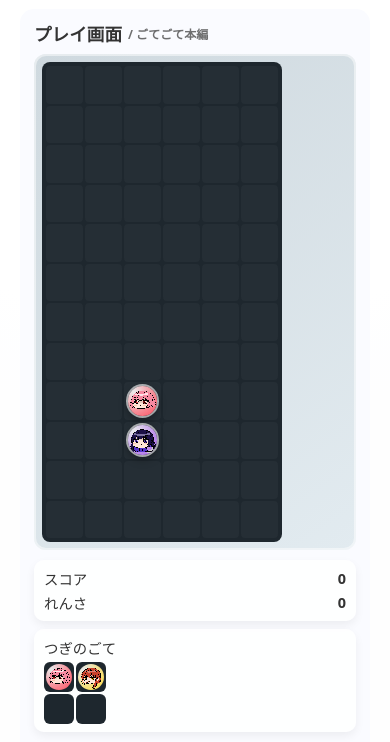
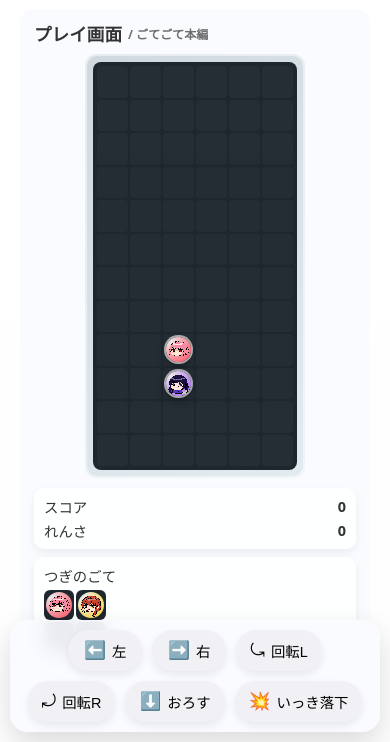
Before and after one commit to SoshuKo/Gote, a plain HTML site: page index.html in a window 390 px wide. Shown: the part 102-844 px from the top of the page. Drawn offline with Linux system fonts and the light colour scheme.

Commit message:
Update index.html

```diff
--- a/index.html
+++ b/index.html
@@ -2,6 +2,7 @@
 <html lang="ja">
 <head>
   <meta charset="UTF-8" />
+  <meta name="viewport" content="width=device-width, initial-scale=1, viewport-fit=cover" />
   <title>ごてごて - ぷよぷよ風パズル</title>
   <style>
     * {
@@ -125,18 +126,26 @@
       box-shadow: inset 0 0 0 2px rgba(255,255,255,0.5);
     }
 
+        :root {
+      --cell: 40px;
+      --board-pad: 4px;
+      --cell-gap: 2px;
+      --touchbar-h: 86px;
+    }
+
     #board {
-      width: 240px; /* 6 * 40 */
-      height: 480px; /* 12 * 40 */
+      width: calc(var(--cell) * 6);
+      height: calc(var(--cell) * 12);
       background: #1e272e;
       border-radius: 8px;
-      padding: 4px;
+      padding: var(--board-pad);
       display: grid;
       grid-template-columns: repeat(6, 1fr);
       grid-template-rows: repeat(12, 1fr);
-      gap: 2px;
+      gap: var(--cell-gap);
       position: relative;
       overflow: hidden;
+      touch-action: none;
     }
 
     .cell {
@@ -267,15 +276,18 @@
       border: none;
       border-radius: 999px;
       padding: 10px 14px;
-      font-size: 0.85rem;
+      font-size: 0.9rem;
       background: #f0f0f5;
       box-shadow: 0 4px 8px rgba(0,0,0,0.08);
-      min-width: 64px;
+      min-width: 74px;
       display: inline-flex;
       align-items: center;
       justify-content: center;
-      gap: 4px;
+      gap: 6px;
       cursor: pointer;
+      touch-action: manipulation;
+      user-select: none;
+      -webkit-tap-highlight-color: transparent;
     }
 
     .touch-btn span.icon {
@@ -411,25 +423,65 @@
       margin-top: 2px;
     }
 
-        @media (max-width: 820px) {
-      #app {
+            /* モバイル版（JSで body.mobile を付与） */
+    body.mobile {
+      overflow: hidden;
+      --cell: 34px;
+    }
+
+    body.mobile #app {
       max-width: 100%;
       height: 100vh;
       border-radius: 0;
+      padding-bottom: calc(var(--touchbar-h) + env(safe-area-inset-bottom));
     }
-      main {
+
+    body.mobile main {
       grid-template-columns: 1fr;
       grid-template-rows: auto auto;
+      gap: 12px;
     }
-      #game-wrapper {
+
+    body.mobile #game-wrapper {
       flex-direction: column;
+      align-items: center;
     }
-      #touch-controls {
+
+    body.mobile #info-panel {
+      width: 100%;
+      max-width: 360px;
+    }
+
+    body.mobile #touch-controls {
       display: flex;
-        margin-top: 10px;
+      position: fixed;
+      left: 10px;
+      right: 10px;
+      bottom: 10px;
+      padding: 10px 10px calc(10px + env(safe-area-inset-bottom));
+      border-radius: 18px;
+      background: rgba(250, 251, 255, 0.92);
+      backdrop-filter: blur(10px);
+      box-shadow: 0 12px 30px rgba(0,0,0,0.14);
+      z-index: 30;
+      justify-content: center;
+      gap: 10px;
       flex-wrap: wrap;
-        justify-content: center;
-        gap: 8px;
+    }
+
+    body.mobile #controls-list {
+      display: none;
+    }
+
+    /* 画面が小さいスマホ向けにさらに縮める */
+    @media (max-width: 380px) {
+      body.mobile {
+        --cell: 30px;
+      }
+      .touch-btn {
+        min-width: 68px;
+        padding: 10px 12px;
+        font-size: 0.85rem;
       }
     }
       main {
@@ -1074,7 +1126,13 @@
 
     // キー操作（キーボード）
     window.addEventListener('keydown', e => {
+      // ゲーム中の矢印キーやスペースで画面がスクロールしないようにする
+      const preventKeys = ['ArrowLeft', 'ArrowRight', 'ArrowDown', 'ArrowUp', ' '];
+      if (preventKeys.includes(e.key)) {
+        e.preventDefault();
+      }
       if (selectScreen.classList.contains('active')) return; // セレクト画面中は操作しない
+
       switch (e.key) {
         case 'ArrowLeft':
         case 'a':
@@ -1101,13 +1159,12 @@
           rotatePair('right');
           break;
         case ' ': // Space
-          e.preventDefault();
           hardDrop();
           break;
       }
-    });
+    }, { passive: false });
 
-    // タッチ操作（スマホ向け）
+    // タッチ操作（モバイル版）
     const btnLeft = document.getElementById('btn-left');
     const btnRight = document.getElementById('btn-right');
     const btnRotL = document.getElementById('btn-rot-left');
@@ -1133,6 +1190,15 @@
     bindTapButton(btnDown, () => movePair(0, 1));
     bindTapButton(btnDrop, () => hardDrop());
 
+    // 「モバイル版サイト」判定（画面幅 or タッチ端末）
+    function updateMobileMode() {
+      const isMobile = window.matchMedia('(max-width: 820px)').matches || window.matchMedia('(pointer: coarse)').matches;
+      document.body.classList.toggle('mobile', isMobile);
+    }
+    updateMobileMode();
+    window.addEventListener('resize', updateMobileMode);
+    window.addEventListener('orientationchange', updateMobileMode);
+
     // 設定反映ボタン
     document.getElementById('apply-config').addEventListener('click', () => {
       // すでに落ちているごては色そのまま、これ以降のランダム生成に反映
```
Lines whose indentation alone changed are shown as unchanged.
